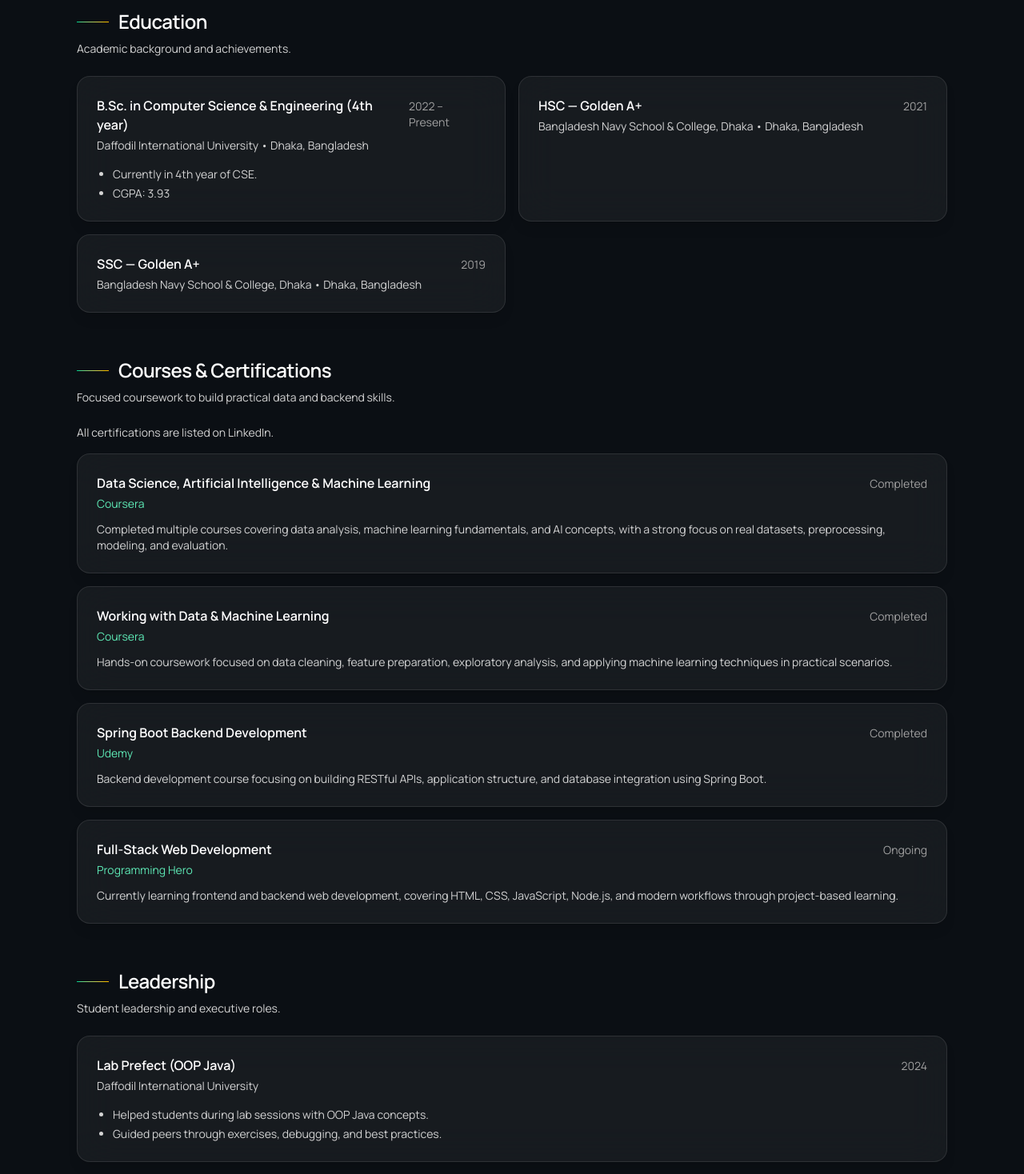
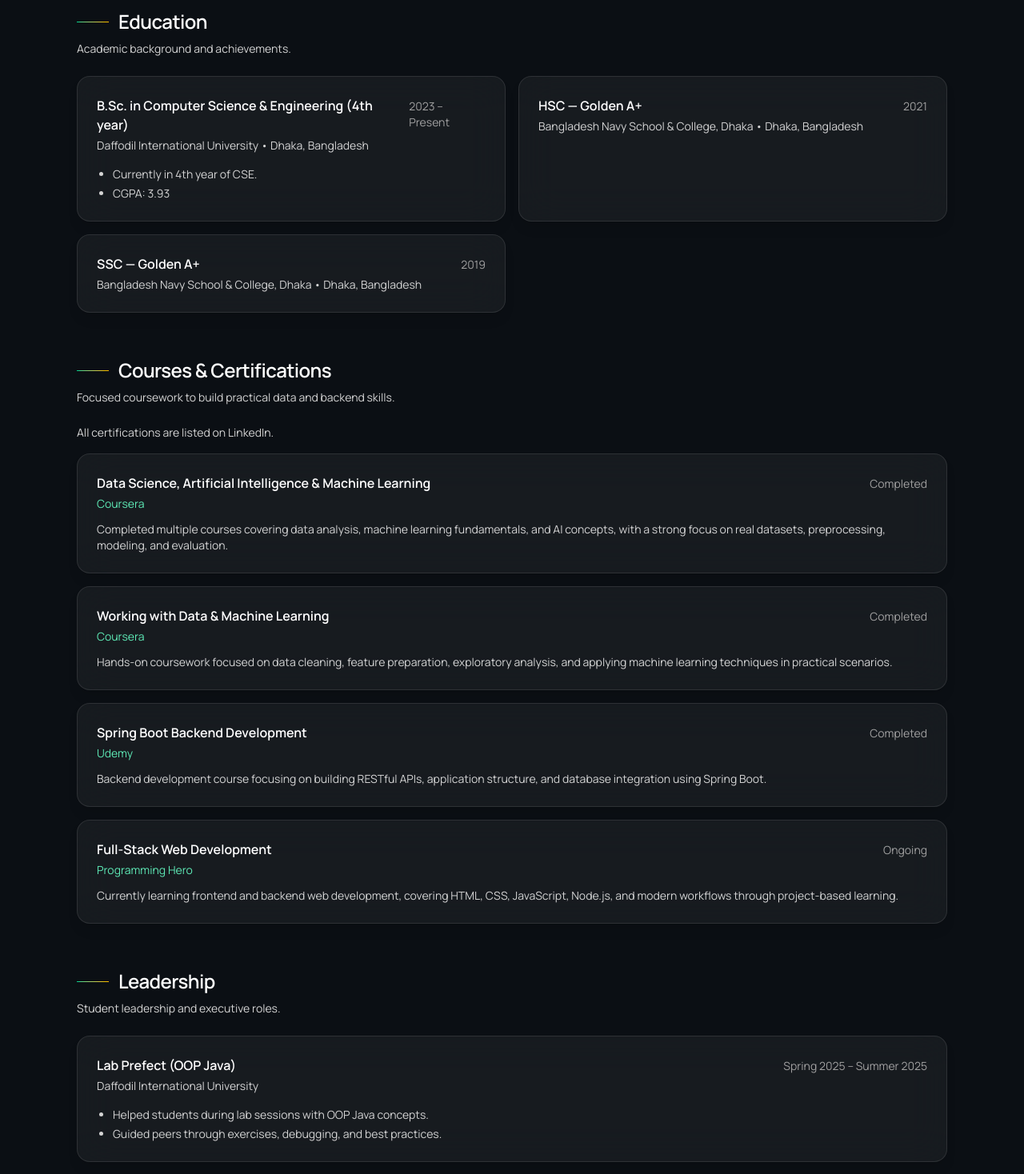
Before and after one commit to anushka06onu/portfolio-site, a Next.js app: page / in a window 1280 px wide. Shown: the part 2000-3468 px from the top of the page at 80% size. Built offline with nearby package versions, Linux system fonts and the light colour scheme; a web font is replaced by a local one.

Commit message:
Update resume link and education/experience dates

```diff
--- a/src/content/site.ts
+++ b/src/content/site.ts
@@ -20,7 +20,7 @@ export const site = {
     linkedin: "https://www.linkedin.com/in/fateha-hossain-anushka-802879279",
     // keep your profile; individual projects will have their own github links below
     github: "https://github.com/anushka06onu",
-    resume: "PASTE_RESUME_LINK"
+    resume: "https://drive.google.com/drive/home?dmr=1&ec=wgc-drive-hero-goto"
   },
 
   focusAreas: [
@@ -41,7 +41,7 @@ export const site = {
       program: "B.Sc. in Computer Science & Engineering (4th year)",
       institution: "Daffodil International University",
       location: "Dhaka, Bangladesh",
-      time: "2022 – Present",
+      time: "2023 – Present",
       notes: [
         "Currently in 4th year of CSE.",
         "CGPA: 3.93"
@@ -202,7 +202,7 @@ export const site = {
     {
       title: "Lab Prefect (OOP Java)",
       org: "Daffodil International University",
-      time: "2024",
+      time: "Spring 2025 – Summer 2025",
       bullets: [
         "Helped students during lab sessions with OOP Java concepts.",
         "Guided peers through exercises, debugging, and best practices."
```
